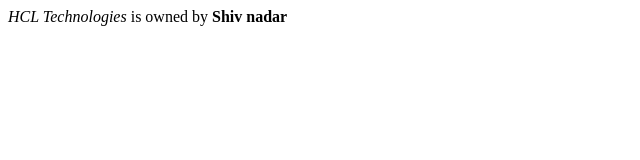
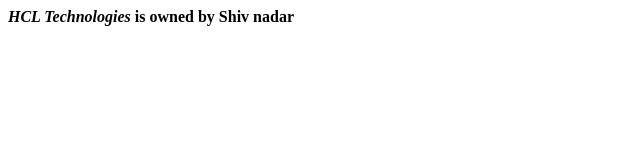
Before and after one commit to AbhishekKona/GitPracticals, a plain HTML site: page history.html in a window 1280 px wide. Shown: the full height of the page, 0-640 px from the left. Drawn offline with Linux system fonts and the light colour scheme.

Commit message:
Add bold to hcl

```diff
--- a/history.html
+++ b/history.html
@@ -1,7 +1,7 @@
 <html>
 <body>
 
-  <p> <i> HCL Technologies </i> is owned by <b> Shiv nadar </b> </p>
+  <p> <b> <i> HCL Technologies </i> <b> is owned by <b> Shiv nadar </b> </p>
 
 </body>
 </html>
```
